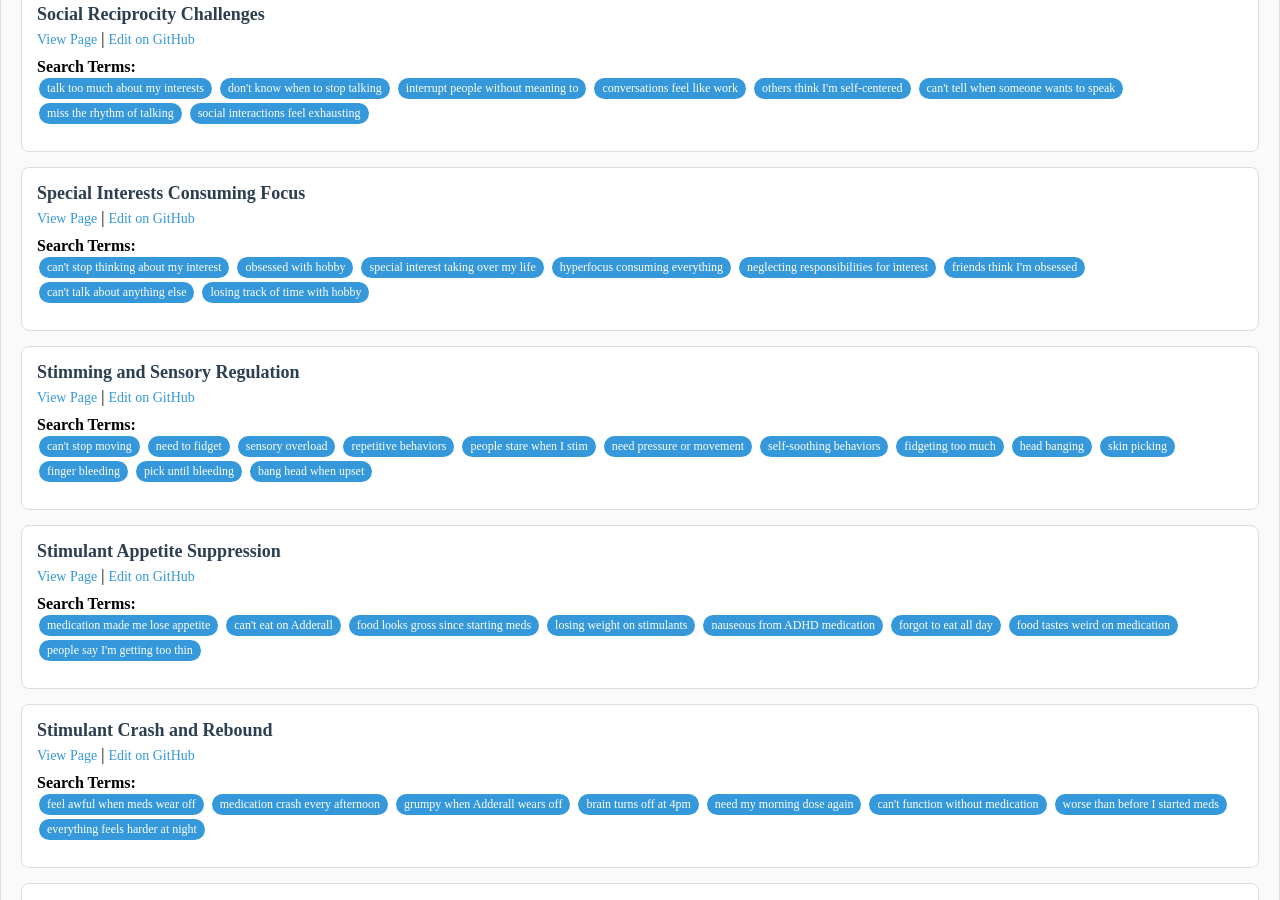
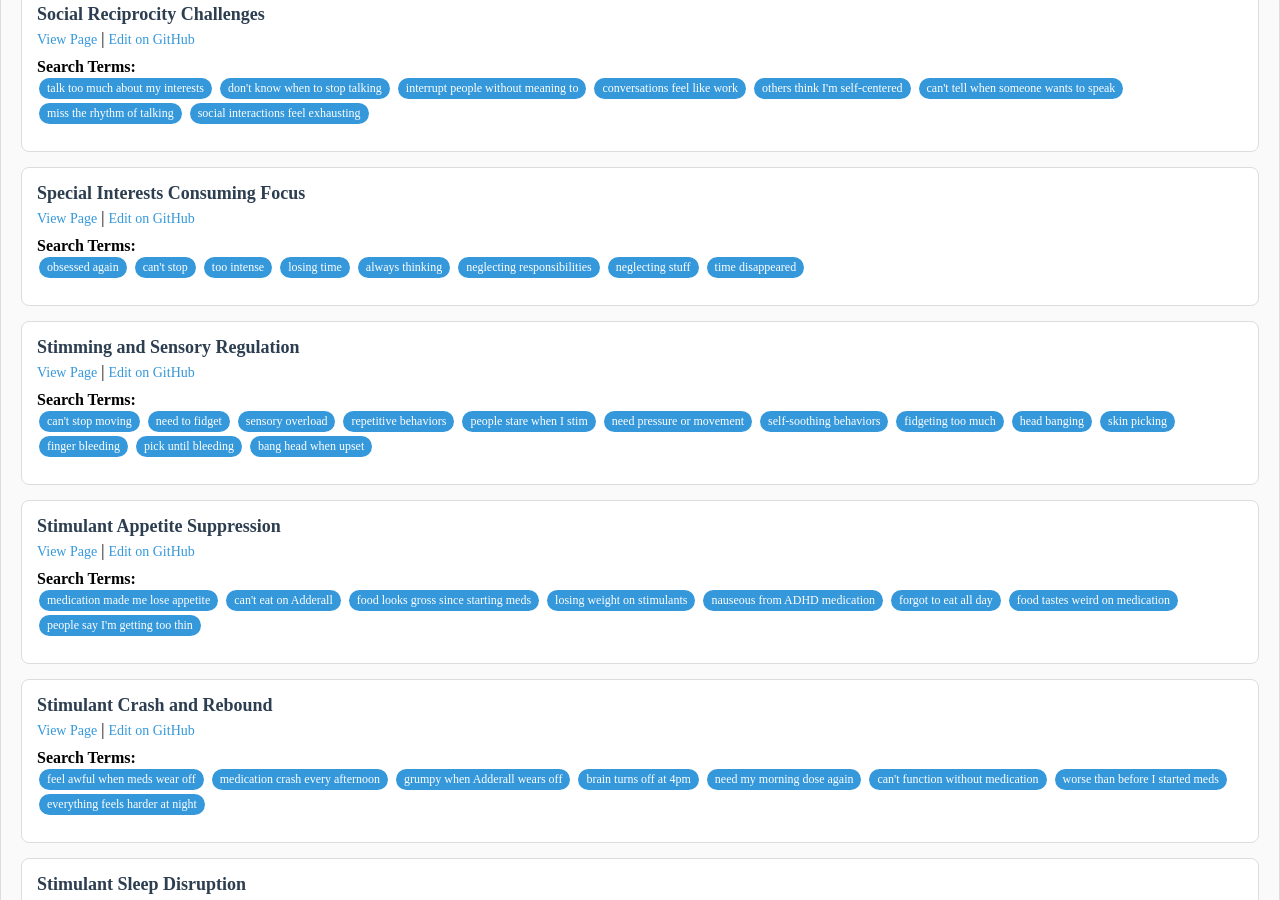
Before and after one commit to neurodivergent-survival-guide/neurodivergent-survival-guide, a Jekyll site: the page built from editorial-tools.html, in a window 1280 px wide and 900 px high, scrolled down 3732 px. Built offline with Jekyll 4.4.1, drawn with Linux system fonts in a browser that asks for light colours.

Commit message:
Update special-interests-consuming-focus.html

```diff
--- a/struggles/special-interests-consuming-focus.html
+++ b/struggles/special-interests-consuming-focus.html
@@ -17,7 +17,7 @@
 featured: true
 
 # SEO Optimization (Mandatory)
-search_terms: ["can't stop thinking about my interest", "obsessed with hobby", "special interest taking over my life", "hyperfocus consuming everything", "neglecting responsibilities for interest", "friends think I'm obsessed", "can't talk about anything else", "losing track of time with hobby"]
+search_terms: ["obsessed again", "can't stop", "too intense", "losing time", "always thinking", "neglecting responsibilities", "neglecting stuff", "time disappeared"]
 ---
 
 <!-- /struggles/special-interests-consuming-focus.html -->
```
